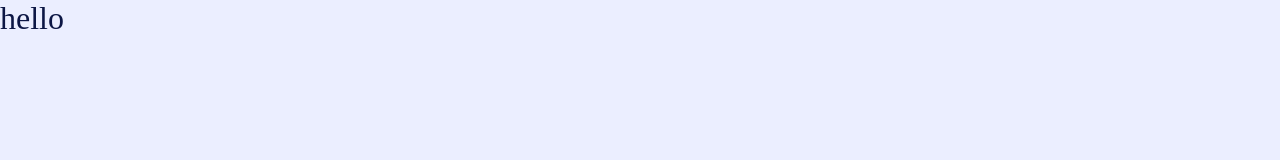
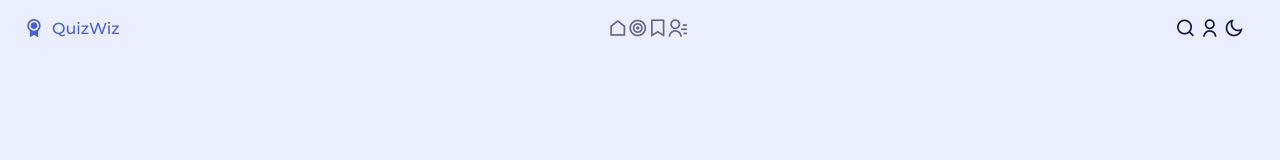
Before and after one commit to ManpreetKaur14/POP-Quiz, a plain HTML site: page index.html in a window 1280 px wide. Drawn offline with nearby package versions, Linux system fonts and the light colour scheme; a web font is replaced by a local one.

Commit message:
Design Update

```diff
--- a/assets/css/styles.css
+++ b/assets/css/styles.css
@@ -137,9 +137,93 @@ img {
 }
 
 /*=============== HEADER & NAV ===============*/
+.header{
+  position: fixed;
+  top: 0;
+  left: 0;
+  width: 100%;
+  background-color: var(--body-color);
+  z-index: var(--z-fixed);
+  transition: box-shadow .4s, background-color .4s;
+}
+
+.nav{
+  height : var(--header-height);
+  display: flex;
+  justify-content: space-between;
+  align-items: center;
+}
+
+.nav__logo{
+  display: inline-flex;
+  align-items: center;
+  column-gap: .5rem;
+  color: var(--first-color);
+  font-weight: var(--font-medium);
+}
+
+.nav__logo i{
+font-size: 1.25rem;
+}
+
+/* Navigation for mobile devices */
+@media screen and (max-width : 1150px){
+  .nav__menu{
+    position: fixed;
+    bottom: 0;
+    left: 0;
+    width: 100%;
+    background-color: var(--container-color);
+    box-shadow: 0 -8px 32px hsla(0, 0%, 0%, .1);
+    padding: 1.25rem 4rem;
+    transition: background-color .4s;
+  }
+}
+
+.nav__list{
+  display: flex;
+  justify-content: space-between;
+}
+
+.nav__link{
+  color:var(--text-color);
+  transition: color .4s;
+}
+
+.nav__link span{
+  display:none;
+}
+
+.nav__link i{
+  font-size: 1.25rem;
+}
+
+.nav__link {
+  color: var(--text-color);
+  transition: color .4s;
+}
+
+.nav__link:hover{
+  color: var(--first-color);
+}
+
+.nav_action{
+  display: flex;
+  align-items:center;
+  column-gap: 1;
+}
+
+.nav__actions i {
+  font-size: 1.25rem;
+  color: var(--title-color);
+  cursor: pointer;
+  transition: color .4s;
+}
+.nav__actions:hover{
+  color: var(--first-color);
+}
 
 
-/* Navigation for mobile devices */
 
 
 /* Add shadow header */
--- a/index.html
+++ b/index.html
@@ -11,7 +11,7 @@
       <link rel="stylesheet" href="https://cdnjs.cloudflare.com/ajax/libs/remixicon/3.5.0/remixicon.css">
 
       <!--=============== SWIPER CSS ===============-->
-      <link rel="stylesheet" href="">
+      <link rel="stylesheet" href="/assets/css/styles.css">
 
       <!--=============== CSS ===============-->
       <link rel="stylesheet" href="assets/css/styles.css">
@@ -21,13 +21,58 @@
    <body>
       <!--==================== HEADER ====================-->
       <header class="header" id="header">
-         <h1>hello
+         <nav class="nav container">
+            <a href="#" class="nav__logo">
+               <i class="ri-award-fill"></i>QuizWiz
+            </a>
 
-         </h1>
+            <div class="nav__menu">
+               <ul class="nav__list">
+
+                  <li class="nav__item">
+                     <a href="#home" class="nav__link">
+                        <i class="ri-home-line"></i>
+                        <span>Home</span>
+                     </a>
+                  </li>
+
+                  <li class="nav__item">
+                     <a href="#featured" class="nav__link">
+                        <i class="ri-focus-2-line"></i>
+                        <span>Featured</span>
+                     </a>
+                  </li>
+
+                  <li class="nav__item">
+                     <a href="#all" class="nav__link">
+                        <i class="ri-bookmark-line"></i>
+                        <span>All Quiz</span>
+                     </a>
+                  </li>
+
+                  <li class="nav__item">
+                     <a href="#contact" class="nav__link">
+                        <i class="ri-contacts-line"></i>
+                        <span>Contact</span>
+                     </a>
+                  </li>
+               </ul>
+            </div>
+
+            <div class="nav__actions">
+               <i class="ri-search-line search-button" id="search-button"></i>
+               <i class="ri-user-line login-button" id="login-button"></i>
+               <i class="ri-moon-line change-theme" id="change"></i>
+            </div>
+         </nav>
       </header>
 
       <!--==================== SEARCH ====================-->
       <div class="search" id="search-content">
+         <form action="" class="search__form">
+            <i class="ri-search-line search icon"></i>
+            <input type="search" placeholder="What are you looking for?" class="search__input">
+         </form>
 
       </div>
 
--- a/style.css
+++ /dev/null
@@ -1 +0,0 @@
-/*  */
```
Also changed, not shown: Text Responsive book website.txt (added), preview.png (added).
